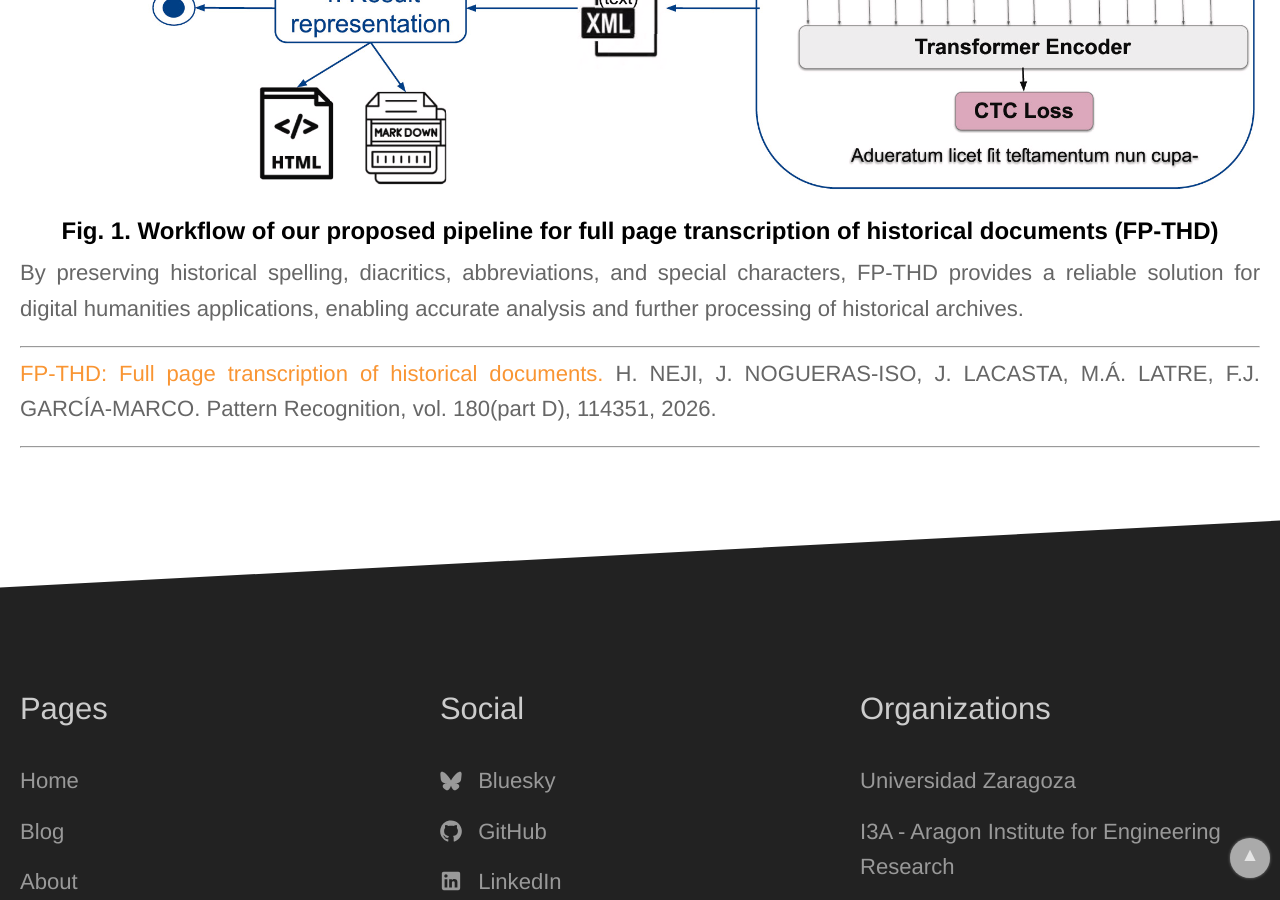
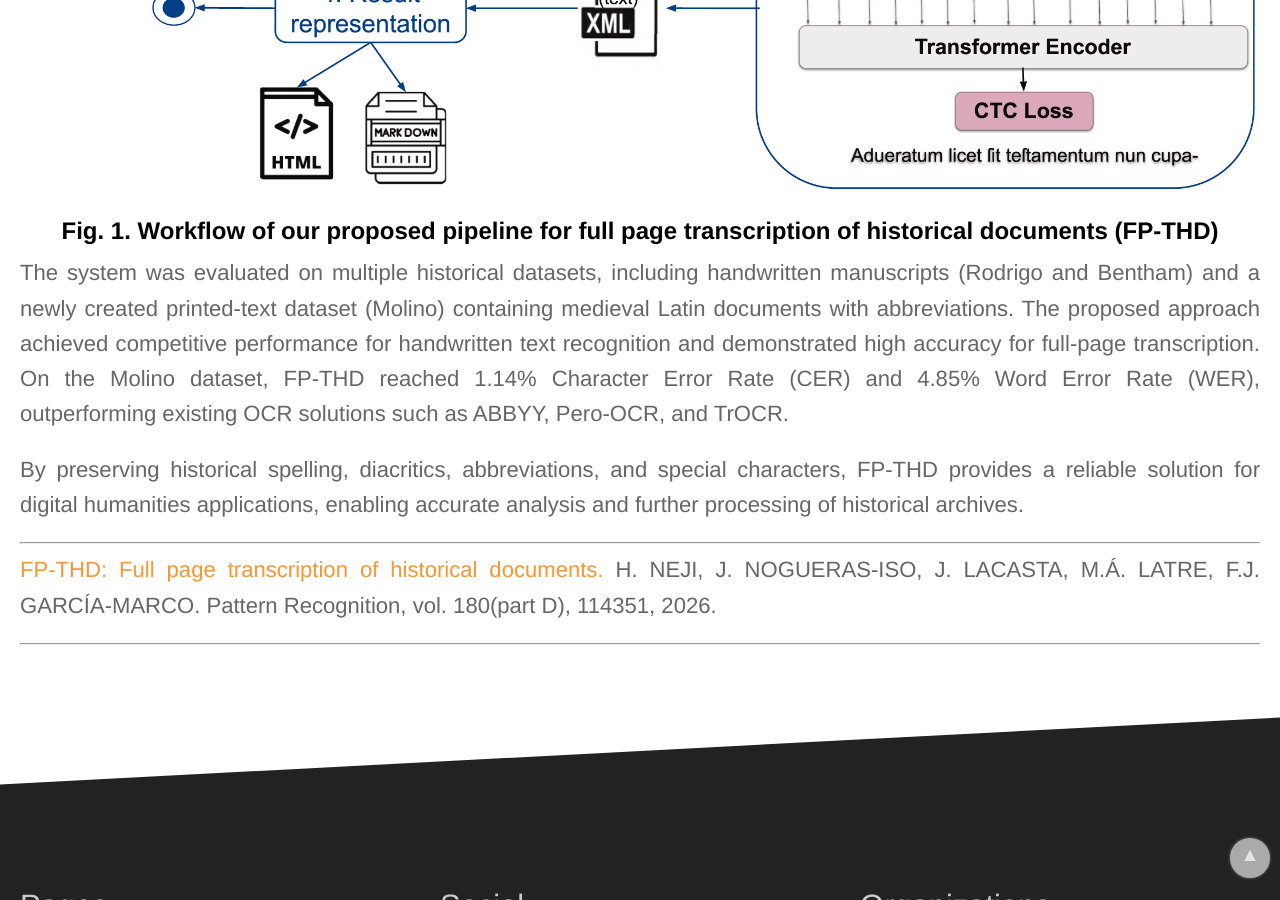
Before and after one commit to IAAA-Lab/IAAA-Lab.github.io, a Jekyll site: the page built from _posts/2026-07-08-FP-THD-Full-page-transcription-of-historical-documents.md, in a window 1280 px wide and 900 px high, scrolled down 1369 px. Built offline with Jekyll 4.4.1, drawn with Linux system fonts in a browser that asks for light colours.

Commit message:
Update FP-THD document with evaluation details
Added evaluation results and performance metrics for FP-THD on historical datasets, highlighting competitive performance and accuracy.

```diff
--- a/_posts/2026-07-08-FP-THD-Full-page-transcription-of-historical-documents.md
+++ b/_posts/2026-07-08-FP-THD-Full-page-transcription-of-historical-documents.md
@@ -13,6 +13,8 @@ Our recently published paper, "FP-THD: Full page transcription of historical doc
 ![Fig. 1. Workflow of our proposed pipeline for full page transcription of historical documents (FP-THD)]({{ site.baseurl }}/images/posts/2026-07-08-workflow.jpg){: .center-image width="100%"}
 <h4><center><b>Fig. 1. Workflow of our proposed pipeline for full page transcription of historical documents (FP-THD)</b></center></h4>
 
+The system was evaluated on multiple historical datasets, including handwritten manuscripts (Rodrigo and Bentham) and a newly created printed-text dataset (Molino) containing medieval Latin documents with abbreviations. The proposed approach achieved competitive performance for handwritten text recognition and demonstrated high accuracy for full-page transcription. On the Molino dataset, FP-THD reached 1.14% Character Error Rate (CER) and 4.85% Word Error Rate (WER), outperforming existing OCR solutions such as ABBYY, Pero-OCR, and TrOCR.
+
 By preserving historical spelling, diacritics, abbreviations, and special characters, FP-THD provides a reliable solution for digital humanities applications, enabling accurate analysis and further processing of historical archives.
 
 ---
```
